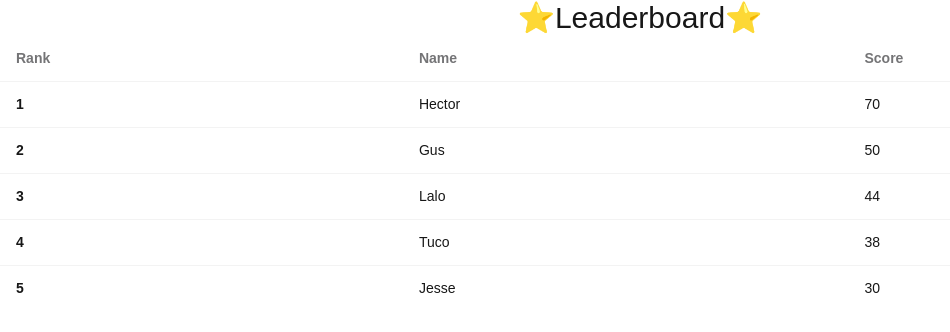
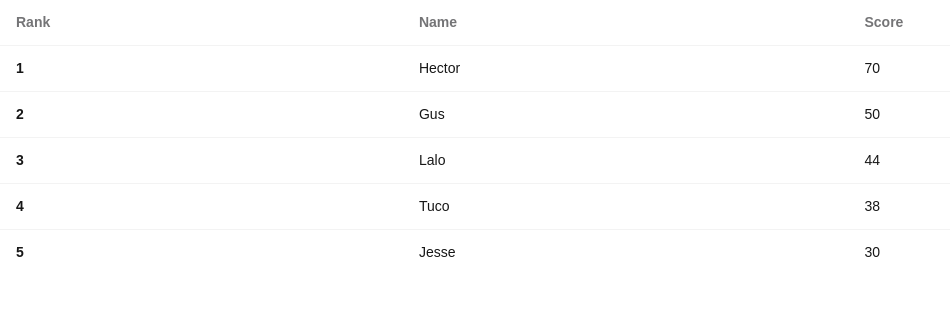
Before and after one commit to devsoc-unsw/trainee-psychic-25t1, a Next.js app in the folder frontend/: page /leaderboard in a window 1280 px wide. Shown: the top 332 px of the page, without its empty margins (0-950 px from the left). Built offline with nearby package versions, Linux system fonts and the light colour scheme.

Commit message:
moved the leaderboard logic to the home page

```diff
--- a/frontend/src/app/Leaderboard.jsx
+++ b/frontend/src/app/Leaderboard.jsx
@@ -1,4 +1,4 @@
-
+import LeaderboardPage from "./leaderboard/page"
 
 export default function LeaderboardModal() {
   return (
@@ -8,10 +8,8 @@ export default function LeaderboardModal() {
           <form method="dialog">
             <button className="btn btn-sm btn-circle btn-ghost absolute right-5 top-5.5">✕</button>
           </form>
-          <h3 className="font-bold text-lg">Leaderboard</h3>
-          <p className="py-4">inside here goes logic for top 10 players</p>
-          <p>1. bob or smth </p>
-          <p>2. smith or smth </p>
+          <h3 className="font-bold text-lg">⭐️Leaderboard⭐️</h3>
+          <LeaderboardPage />
         </div>
         <form method="dialog" className="modal-backdrop">
           <button>close</button>
--- a/frontend/src/app/leaderboard/leaderboard.jsx
+++ b/frontend/src/app/leaderboard/leaderboard.jsx
@@ -1,6 +1,3 @@
-
-
-
 export default function LeaderBoard(props) {
     function organise_data() {
         const data = props.scores;
--- a/frontend/src/app/leaderboard/page.jsx
+++ b/frontend/src/app/leaderboard/page.jsx
@@ -7,7 +7,6 @@ export default function LeaderboardPage() {
         // website "box"
         <div className="flex flex-col space-x-4">
             <div>
-                <h1 className="text-center text-3xl">⭐️Leaderboard⭐️</h1>
                 <LeaderBoard scores={data}/>
             </div>
         </div>
```
